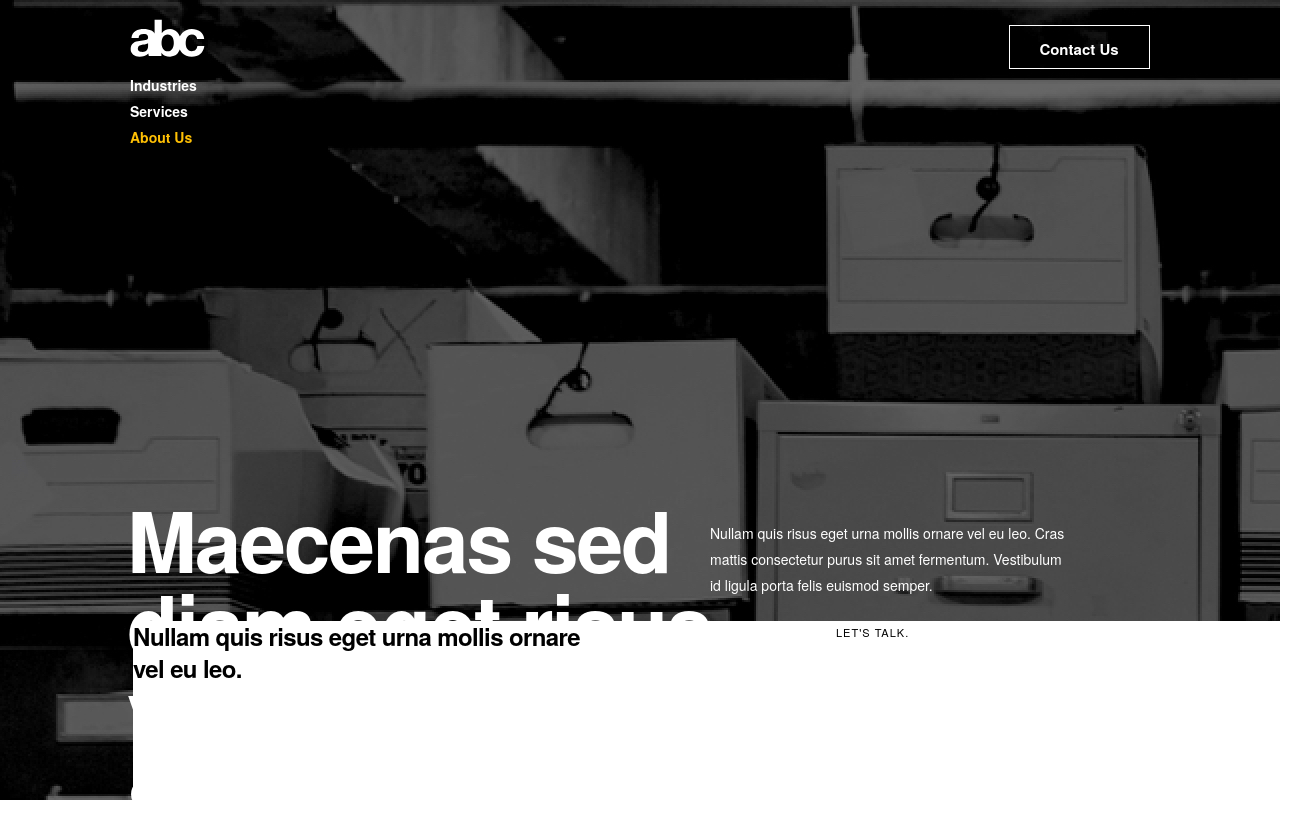
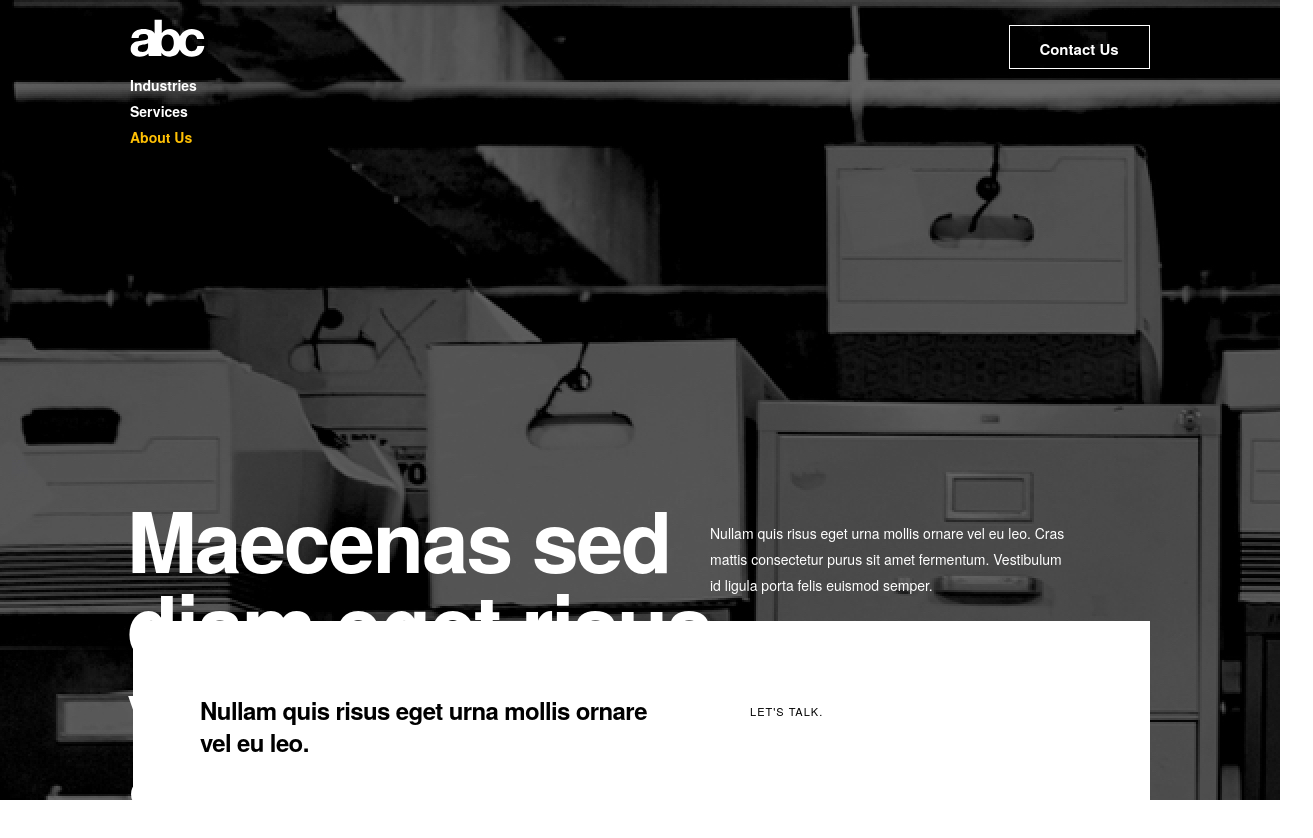
Before and after one commit to IvanGent/bukwild, a React (Create React App) app: page /aboutUs in a window 1280 px wide. Shown: the top 838 px of the page, 1313 px wide, since content can reach past the window. Built offline with nearby package versions, Linux system fonts and the light colour scheme.

Commit message:
cleaning up styles

```diff
--- a/src/components/CallToAction.js
+++ b/src/components/CallToAction.js
@@ -7,15 +7,18 @@ function CallToAction({cta}) {
         bottom: '0',
         left: '8.125rem',
         right: '8.125rem',
-        width: '73.75rem',
+        // width: '73.75rem',
         height: '11.188rem',
         margin: '2.938rem 0 0 0.188rem',
-        // padding: '4.625rem 8.5rem 4.563rem 4.813rem',
         backgroundColor: 'white',
         display: 'flex',
+        alignItems: 'center'
     }
 
     const ctaStyle = {
+        position: 'absolute',
+        left: '4.183rem',
+        top: '4.625rem',
         width: '30.188rem',
         height: '2rem',
         margin: '0 13.75rem 0 0',
@@ -30,6 +33,8 @@ function CallToAction({cta}) {
     }
 
     const letsTalkStyle = {
+        position: 'absolute',
+        right: '8.546rem',
         width: '16.454rem',
         height: '1.25rem',
         margin: '0.063rem 0',
```
